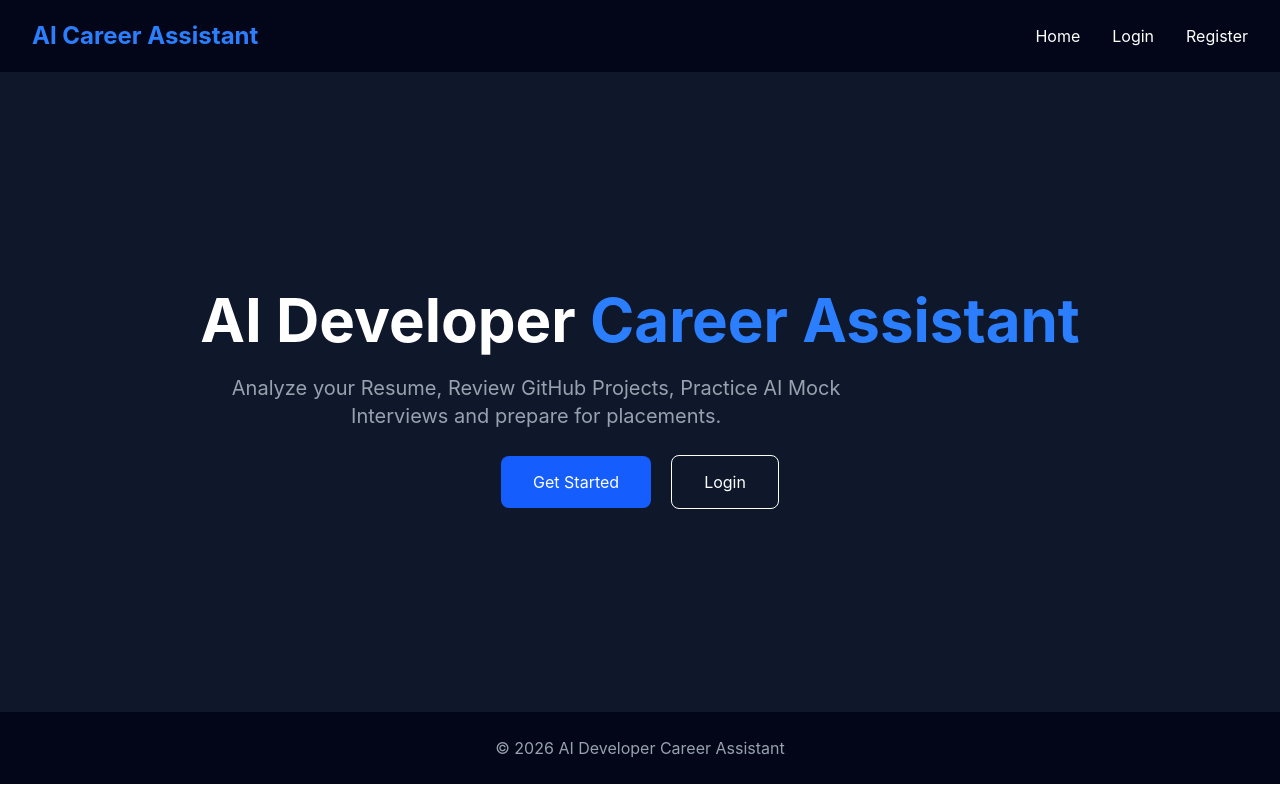
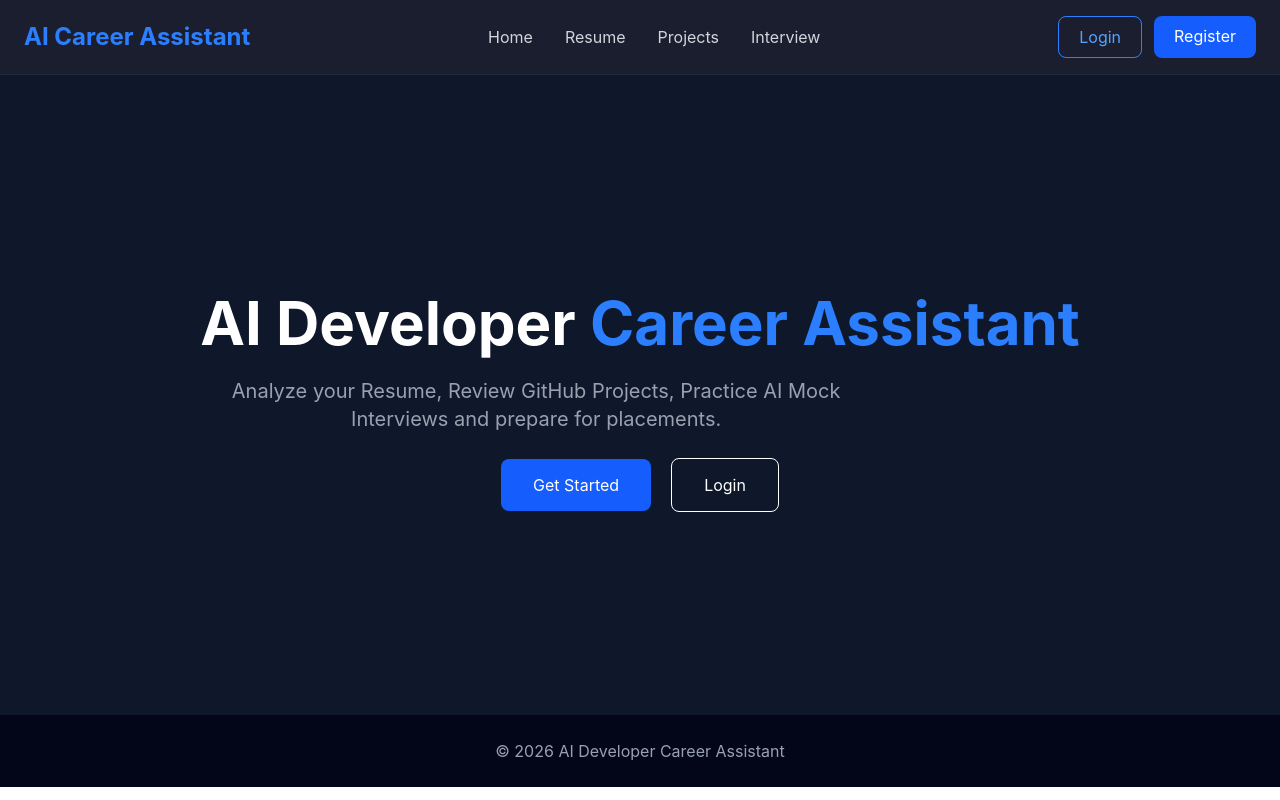
Before and after one commit to Ashishs2211/AI-Developer-Career-Assistant, a React (Vite) app in the folder client/: page / in a window 1280 px wide. Built offline with nearby package versions, Linux system fonts and the light colour scheme.

Commit message:
Day 4: Added responsive navigation bar

```diff
--- a/client/src/components/Navbar.jsx
+++ b/client/src/components/Navbar.jsx
@@ -2,32 +2,63 @@ import { Link } from "react-router-dom";
 
 export default function Navbar() {
   return (
-    <nav className="bg-slate-950 text-white shadow-lg">
-      <div className="max-w-7xl mx-auto flex justify-between items-center px-8 py-5">
+    <nav className="sticky top-0 z-50 bg-slate-950/90 backdrop-blur border-b border-slate-800">
+      <div className="max-w-7xl mx-auto px-6 py-4 flex items-center justify-between">
 
-        <h1 className="text-2xl font-bold text-blue-500">
+        {/* Logo */}
+        <Link
+          to="/"
+          className="text-2xl font-bold text-blue-500"
+        >
           AI Career Assistant
-        </h1>
+        </Link>
 
-        <div className="space-x-8">
+        {/* Navigation */}
+        <div className="hidden md:flex items-center gap-8">
 
           <Link
             to="/"
-            className="hover:text-blue-400"
+            className="text-gray-300 hover:text-white transition"
           >
             Home
           </Link>
 
           <Link
+            to="/resume-analyzer"
+            className="text-gray-300 hover:text-white transition"
+          >
+            Resume
+          </Link>
+
+          <Link
+            to="/project-review"
+            className="text-gray-300 hover:text-white transition"
+          >
+            Projects
+          </Link>
+
+          <Link
+            to="/mock-interview"
+            className="text-gray-300 hover:text-white transition"
+          >
+            Interview
+          </Link>
+
+        </div>
+
+        {/* Buttons */}
+        <div className="flex gap-3">
+
+          <Link
             to="/login"
-            className="hover:text-blue-400"
+            className="px-5 py-2 rounded-lg border border-blue-500 text-blue-400 hover:bg-blue-500 hover:text-white transition"
           >
             Login
           </Link>
 
           <Link
             to="/register"
-            className="hover:text-blue-400"
+            className="px-5 py-2 rounded-lg bg-blue-600 hover:bg-blue-700 text-white transition"
           >
             Register
           </Link>
```
